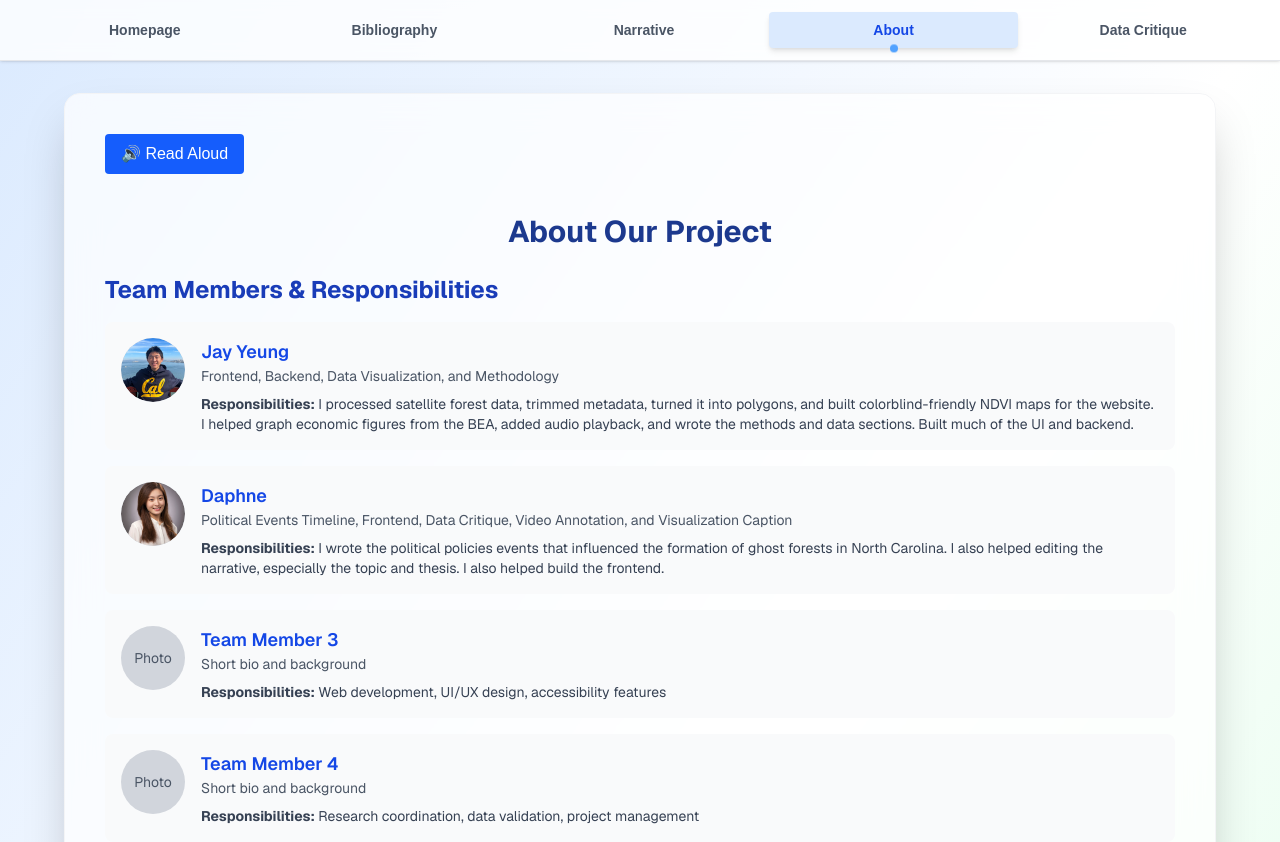
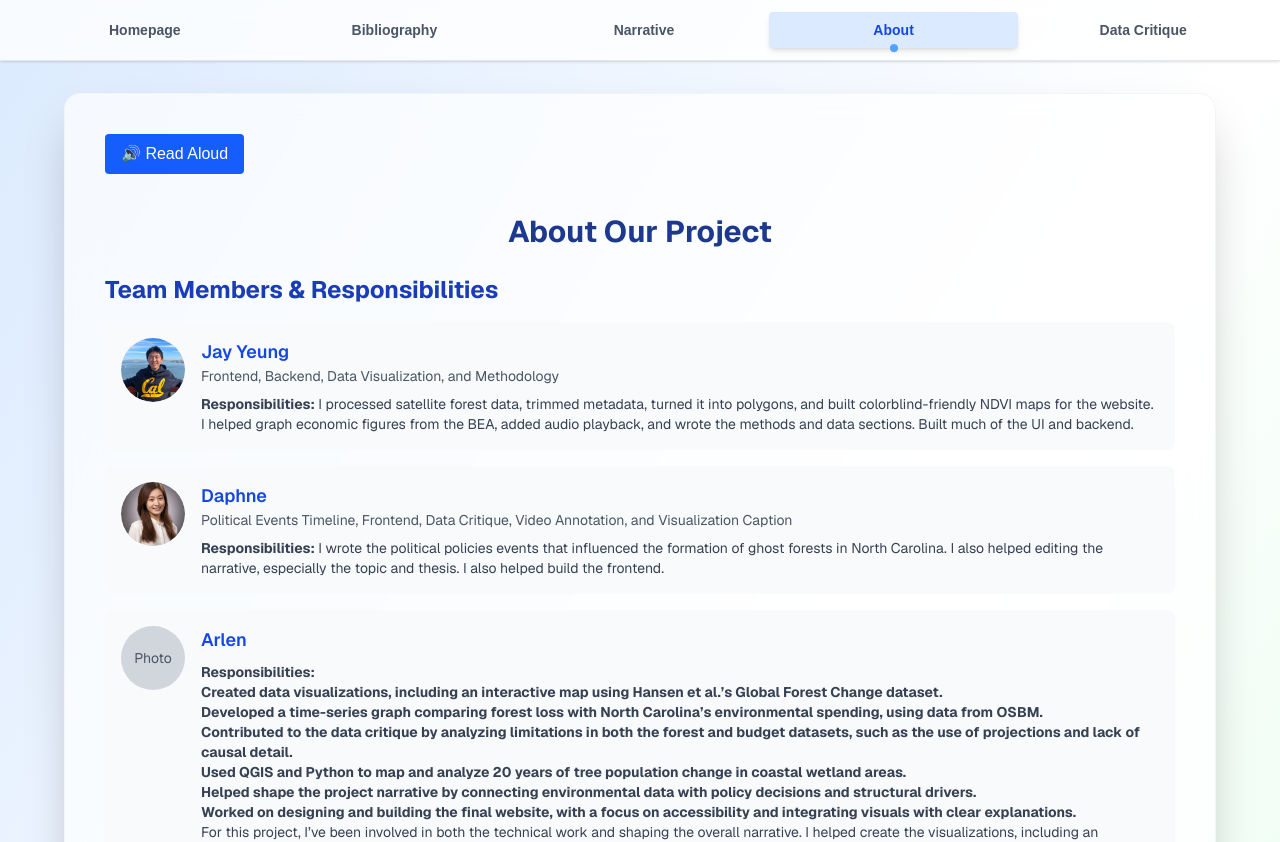
Before and after one commit to JayYeung/ghost-forest-frontend, a Next.js app: page /about in a window 1280 px wide. Shown: the top 842 px of the page. Built offline with nearby package versions, Linux system fonts and the light colour scheme.

Commit message:
Update page.tsx
Added my responsibilities to the page

```diff
--- a/src/app/about/page.tsx
+++ b/src/app/about/page.tsx
@@ -123,18 +123,31 @@ export default function About() {
                                             </div>
                                             <div className="flex-1">
                                                 <h3 className="font-semibold text-lg text-blue-700">
-                                                    Team Member 3
+                                                    Arlen
                                                 </h3>
                                                 <p className="text-sm text-gray-600 mb-2">
-                                                    Short bio and background
+
                                                 </p>
                                                 <p className="text-sm">
                                                     <strong>
                                                         Responsibilities:
+                                                        <ul>
+                                                              <li>Created data visualizations, including an interactive map using Hansen et al.’s Global Forest Change dataset.</li>
+                                                              <li>Developed a time-series graph comparing forest loss with North Carolina’s environmental spending, using data from OSBM.</li>
+                                                              <li>Contributed to the data critique by analyzing limitations in both the forest and budget datasets, such as the use of projections and lack of causal detail.</li>
+                                                              <li>Used QGIS and Python to map and analyze 20 years of tree population change in coastal wetland areas.</li>
+                                                              <li>Helped shape the project narrative by connecting environmental data with policy decisions and structural drivers.</li>
+                                                              <li>Worked on designing and building the final website, with a focus on accessibility and integrating visuals with clear explanations.</li>
+                                                        </ul>
                                                     </strong>{" "}
-                                                    Web development, UI/UX
-                                                    design, accessibility
-                                                    features
+                                                    For this project, I’ve been involved in both the technical work and shaping the overall narrative.
+                                                    I helped create the visualizations, including an interactive map using Hansen et al.’s forest loss data
+                                                    and a graph that compares that loss to environmental spending in North Carolina. I pulled in budget data from the OSBM,
+                                                    though I also noted in our critique that some of their numbers are just projections and not actual spending—which is important
+                                                    for how we interpret the trends. I also pointed out how the satellite data shows where forest loss happens, but not why, which helped
+                                                    us think more critically about how we present the story. On the technical side, I used QGIS and Python to map the data and track tree
+                                                    population changes over the past 20 years.  I’m currently working on building our final website and making sure it’s not only
+                                                    clear and informative, but accessible too.
                                                 </p>
                                             </div>
                                         </div>
```
